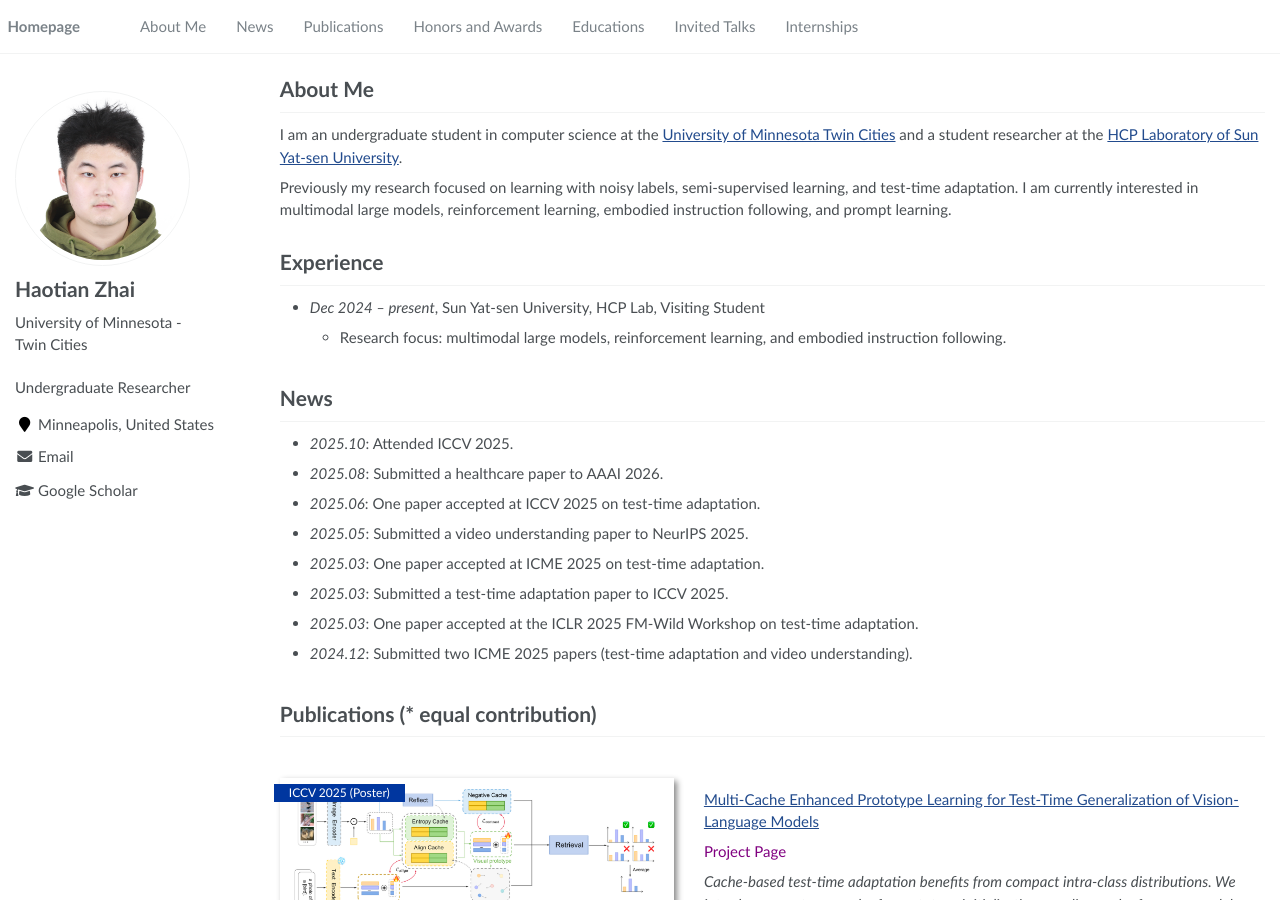
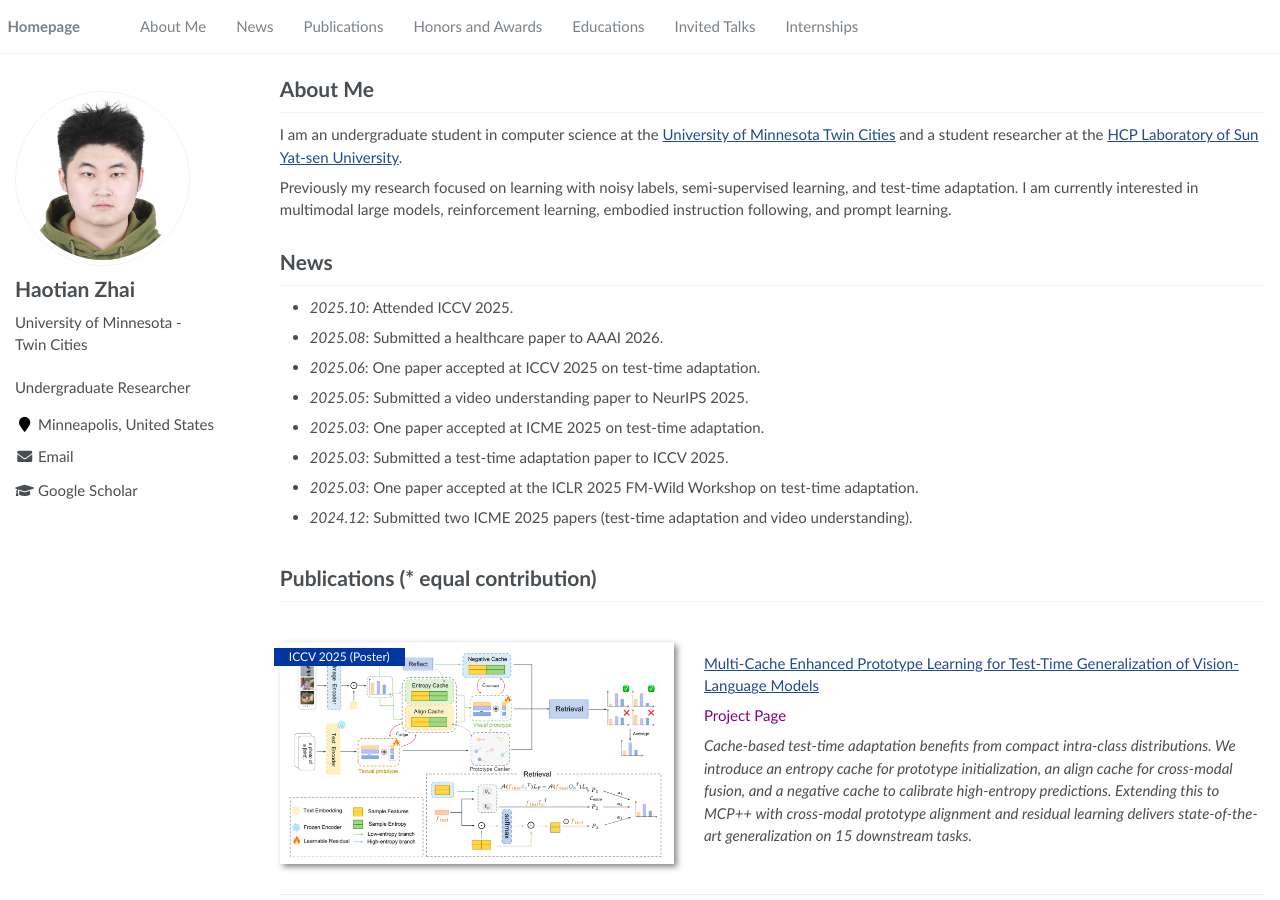
Before and after one commit to shatianming5/shatianming5.github.io, a Jekyll site: the page built from _pages/about.md, in a window 1280 px wide and 900 px high. Built offline with Jekyll 4.4.1, drawn with Linux system fonts in a browser that asks for light colours.

Commit message:
Remove experience section from homepage

```diff
--- a/_pages/about.md
+++ b/_pages/about.md
@@ -21,12 +21,6 @@ redirect_from:
 I am an undergraduate student in computer science at the [University of Minnesota Twin Cities](https://twin-cities.umn.edu/) and a student researcher at the [HCP Laboratory of Sun Yat-sen University](https://www.sysu-hcp.net/).
 
 Previously my research focused on learning with noisy labels, semi-supervised learning, and test-time adaptation. I am currently interested in multimodal large models, reinforcement learning, embodied instruction following, and prompt learning.
-
-<span class='anchor' id='experience'></span>
-
-# Experience
-- *Dec 2024 &ndash; present*, Sun Yat-sen University, HCP Lab, Visiting Student
-  - Research focus: multimodal large models, reinforcement learning, and embodied instruction following.
 
 <span class='anchor' id='-news'></span>
 
```
